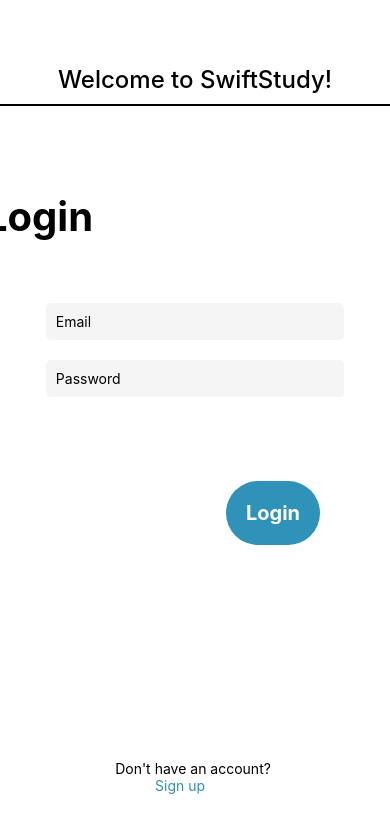
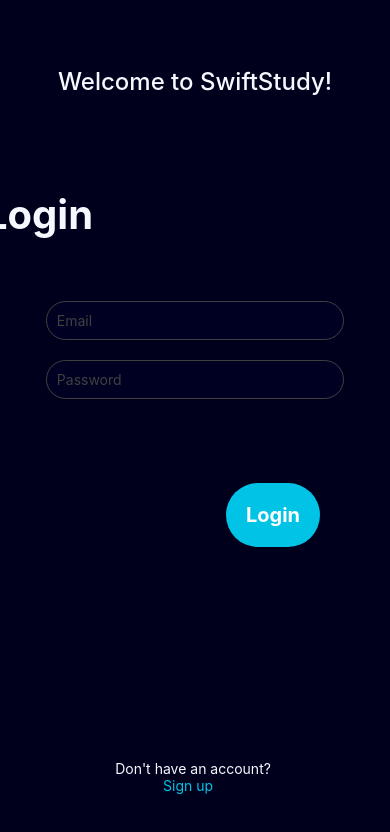
Before and after one commit to tolera1ed01/SwiftStudy, a React Native app: screen /LoginScreen in a window 390 px wide. Shown: the top 832 px of the page. Built offline with nearby package versions, Linux system fonts and the light colour scheme.

Commit message:
29/01/25

```diff
--- a/Screens/LoginScreen.js
+++ b/Screens/LoginScreen.js
@@ -1,49 +1,47 @@
 import React from "react";
 import { View, Text, SafeAreaView, TextInput, TouchableOpacity } from "react-native";
 import styles from "../stylesheet";
-import { useNavigation } from "@react-navigation/native";
-import SignUpScreen from "./SignUpScreen";
+import { useNavigation, useTheme } from "@react-navigation/native";
 
 
 
 
 
-const LoginScreen = () => {
+export default function LoginScreen() {
 
   const navigation = useNavigation();
+  const { colors } = useTheme();
 
   return (
-      <SafeAreaView style={styles.container}>
-        <Text style={styles.appName}>Welcome to SwiftStudy!</Text>
-        <Text style={styles.loginTitle}>Login</Text>
+      <SafeAreaView style={[styles.container, { backgroundColor: colors.background }]}>
+        <Text style={[styles.appName, { color: colors.text }]}>Welcome to SwiftStudy!</Text>
+        <Text style={[styles.loginTitle, { color: colors.text }]}>Login</Text>
         <View style={styles.inputContainer}>
           <TextInput
-            style={styles.inputBox}
+            style={[styles.inputBox, {backgroundColor: colors.card, color: colors.text}]}
             placeholder="Email"
+            placeholderTextColor={ colors.placeholderText }
           />
           <TextInput
-            style={styles.inputBox}
+            style={[styles.inputBox, {backgroundColor: colors.card, color: colors.text}]}
             placeholder="Password"
+            placeholderTextColor={ colors.placeholderText }
           />
         </View>
         <View style={styles.buttonContainer}>
-          <TouchableOpacity style={styles.button}>
+          <TouchableOpacity style={[styles.button, {backgroundColor: colors.primary }]}>
             <Text style={styles.buttonText}>Login</Text>
           </TouchableOpacity>
         </View>
         <View style={styles.signUpText}>
-          <Text>Don't have an account? </Text>
+          <Text style={{ color: colors.text }}>Don't have an account? </Text>
           <TouchableOpacity
             onPress={() => navigation.navigate("SignUpScreen")}
-            style={{ marginLeft: "25%" }}
+            style={{ marginLeft: "30%" }}
           >
-            <Text style={[{ color: "#2F92B8" }]}>Sign up</Text>
+            <Text style={{color: colors.primary}}>Sign up</Text>
           </TouchableOpacity>
         </View>
       </SafeAreaView>
   );
 }
-
-
-
-export default LoginScreen;
--- a/Screens/SignUpScreen.js
+++ b/Screens/SignUpScreen.js
@@ -2,18 +2,19 @@
 import { View, Text, SafeAreaView, TextInput, TouchableOpacity } from "react-native";
 import styles from "../stylesheet";
 import AntDesign from '@expo/vector-icons/AntDesign';
-import { useNavigation } from "@react-navigation/native";
+import { useNavigation, useTheme } from "@react-navigation/native";
 
-const SignUpScreen = () => {
+export default function SignUpScreen() {
 
     const navigation = useNavigation();
+    const { colors } = useTheme();
 
 
   return (
-    <SafeAreaView style={styles.container}>
+    <SafeAreaView style={[styles.container, { backgroundColor: colors.background }]}>
       <TouchableOpacity style={styles.BackArrow}
       onPress={() => { navigation.goBack("LoginScreen") }}>
-      <AntDesign name="arrowleft" size={30} color="#2F92B8" />
+      <AntDesign name="arrowleft" size={30} color={colors.primary} />
     </TouchableOpacity>
     <Text style={styles.createAccountTitle}>Create Account</Text>
     <View style={styles.inputContainer}>
@@ -38,5 +39,3 @@
     </SafeAreaView>
   );
 }
-
-export default SignUpScreen;
--- a/Stacks/Appstack.js
+++ b/Stacks/Appstack.js
@@ -2,18 +2,18 @@
 import { createStackNavigator } from "@react-navigation/stack";
 import LoginScreen from '../Screens/LoginScreen';
 import SignUpScreen from "../Screens/SignUpScreen";
+import { SwiftstudyTheme } from "../stylesheet";
+
 
 const Stack = createStackNavigator();
 
-const AppStack = () => {
+export default function AppStack() {
   return(
-    <NavigationContainer>
+    <NavigationContainer theme={SwiftstudyTheme}>
       <Stack.Navigator initialRouteName="LoginScreen" screenOptions={{headerShown: false}}>
         <Stack.Screen name="LoginScreen" component={LoginScreen} />
         <Stack.Screen name="SignUpScreen" component={SignUpScreen} />
       </Stack.Navigator>
     </NavigationContainer>
-  )
-};
-
-export default AppStack;
+  );
+}
--- a/stylesheet.js
+++ b/stylesheet.js
@@ -1,8 +1,28 @@
 import { Dimensions } from 'react-native';
 import { StyleSheet, Text, View } from "react-native";
+import { NavigationContainer, DefaultTheme, useNavigation, DarkTheme, } from '@react-navigation/native';
 
 const windowWidth = Dimensions.get('window').width;
 const windowHeight = Dimensions.get('window').height;
+
+const SwiftstudyTheme = {
+  ...DefaultTheme,
+  DarkTheme: true,
+  colors: {
+    ...DefaultTheme.colors,
+    background: "#00001C",
+    primary: "#00c3e6",
+    card: "#000022",
+    text: "#F6F8FF",
+    placeholderText: "#404040",
+  }
+};
+
+export { SwiftstudyTheme };
+
+
+
+
 
 const styles = StyleSheet.create({
   container: {
@@ -24,7 +44,6 @@
     padding: 10,
     width: "100%",
     textAlign: "center",
-    borderBottomWidth: 2,
   },
   imageContainer: {
     justifyContent: "center",
@@ -44,13 +63,13 @@
     fontSize: 40,
   },
   inputBox: {
-    backgroundColor: "#f5f5f5",
-    borderColor: "#ccc",
+    borderColor: "#404040",
     padding: 10,
-    borderRadius: 5,
+    borderRadius: 20,
     width: "90%",
     height: "50",
     marginTop: 20,
+    borderWidth: 1.25,
   },
   inputContainer: {
     position: "relative",
@@ -61,7 +80,6 @@
     alignItems: "center",
   },
   button: {
-    backgroundColor: '#2F92B8',
     borderRadius: 50,
     padding: 20,
     width: "125",
@@ -80,19 +98,14 @@
     bottom: windowHeight * 0.15,
   },
   signUpText: {
-    color: "#A9A9A9",
     position: "absolute",
     top: "90%",
   },
   BackArrow: {
-    position: "absolute",
-    bottom: windowHeight * 0.875,
-    fontSize: 24,
-    fontWeight: "500",
-    fontFamily: "",
-    padding: 10,
-    width: "110%",
-    textAlign: "center",
+    position: "relative",
+    padding: 20,
+    right: windowWidth * 0.4,
+    bottom: windowHeight * 0.1,
   },
   createAccountTitle: {
     position: "relative",
@@ -102,6 +115,7 @@
     fontWeight: "bold",
     fontFamily: "",
     fontSize: 35,
+    marginLeft: "5%",
   },
 });
 
```
Also changed, not shown: App.js (line endings or trailing spaces).
